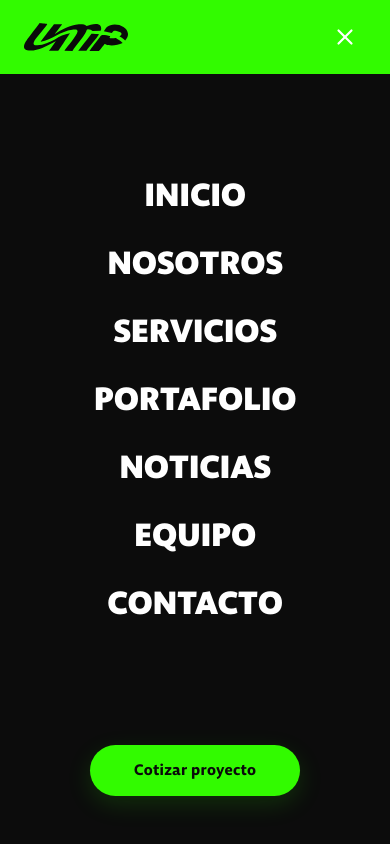
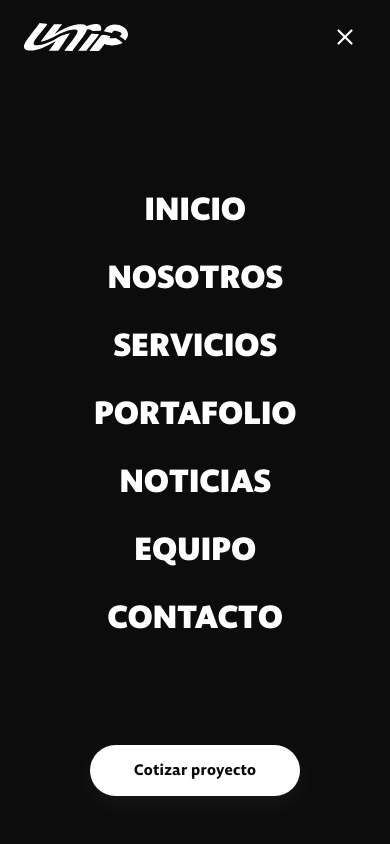
Before and after one commit to kirianL/UMPmedia, a Next.js app: page / in a window 390 px wide. Both pictures are taken after a click on the button 345 px from the left and 37 px from the top of the page. Shown: the top 844 px of the page. Built offline with nearby package versions, Linux system fonts and the light colour scheme.

Commit message:
feat: implement responsive Header component with motion animations and mobile menu overlay

```diff
--- a/components/layout/header.tsx
+++ b/components/layout/header.tsx
@@ -43,17 +43,30 @@ export function Header() {
     setIsScrolled(latest > 60);
   });
 
-  const bgStyle = heroIsVisible
+  const bgStyle = isOpen
+    ? { background: "#0c0c0c" }
+    : heroIsVisible
     ? { background: "#32fb00" }
     : isScrolled
     ? { background: "rgba(10,10,10,0.92)", backdropFilter: "blur(12px)" }
     : { background: "transparent" };
 
-  const textColor = heroIsVisible ? "#0a0a0a" : "#ffffff";
-  const borderColor = heroIsVisible ? "#0a0a0a" : "#ffffff";
+  const textColor = isOpen
+    ? "#ffffff"
+    : heroIsVisible
+    ? "#0a0a0a"
+    : "#ffffff";
+
+  const borderColor = isOpen
+    ? "#ffffff"
+    : heroIsVisible
+    ? "#0a0a0a"
+    : "#ffffff";
 
   // Pick the right logo based on context
-  const logoSrc = heroIsVisible
+  const logoSrc = isOpen
+    ? "/assets/images/ump-logo-white.svg"
+    : heroIsVisible
     ? "/assets/images/ump-logo-dark.svg"
     : "/assets/images/ump-logo-white.svg";
 
@@ -65,7 +78,7 @@ export function Header() {
         transition={{ duration: 0.6, ease: [0.16, 1, 0.3, 1] }}
         style={{
           ...bgStyle,
-          borderBottom: isScrolled
+          borderBottom: isScrolled && !isOpen
             ? "1px solid rgba(255,255,255,0.08)"
             : "none",
           transition: "background 0.35s ease, border-color 0.35s ease",
@@ -159,7 +172,7 @@ export function Header() {
         <button
           onClick={() => setIsOpen(!isOpen)}
           className="md:hidden z-[100000] p-2"
-          style={{ color: isOpen ? "#ffffff" : textColor, transition: "color 0.35s ease" }}
+          style={{ color: textColor, transition: "color 0.35s ease" }}
           aria-label="Toggle Menu"
         >
           {isOpen ? <X size={26} /> : <Menu size={26} />}
@@ -228,21 +241,10 @@ function MobileMenu({ onClose }: { onClose: () => void }) {
       initial="closed"
       animate="open"
       exit="closed"
-      className="fixed inset-0 z-[99998] flex flex-col bg-[#0c0c0c]"
+      className="fixed inset-0 z-[99998] flex flex-col bg-[#0c0c0c] h-[100dvh] w-screen"
     >
-      {/* Top bar: Logo + close X */}
-      <div className="flex items-center justify-between px-6 pt-4 pb-2">
-        <Link href="/" onClick={onClose} className="flex items-center">
-          <Image
-            src="/assets/images/ump-logo-white.svg"
-            alt="UMP Media"
-            width={120}
-            height={34}
-            className="h-7 w-auto object-contain"
-          />
-        </Link>
-        {/* X button is handled by the parent header's z-index button */}
-      </div>
+      {/* Spacer to push content below the fixed header */}
+      <div className="h-20 flex-shrink-0" />
 
       {/* Centred nav links */}
       <motion.nav
@@ -295,24 +297,24 @@ function MobileMenu({ onClose }: { onClose: () => void }) {
             fontWeight: 700,
             fontSize: "0.95rem",
             color: "#0a0a0a",
-            background: "#32fb00",
+            background: "#ffffff",
             borderRadius: "999px",
             padding: "14px 44px",
             textDecoration: "none",
             display: "inline-block",
             textAlign: "center",
-            boxShadow: "0 8px 24px rgba(50,251,0,0.15)",
+            boxShadow: "0 8px 24px rgba(255,255,255,0.05)",
             transition: "transform 0.2s ease, box-shadow 0.2s ease",
           }}
           onMouseEnter={(e) => {
             const el = e.currentTarget as HTMLAnchorElement;
             el.style.transform = "scale(1.04)";
-            el.style.boxShadow = "0 12px 28px rgba(50,251,0,0.25)";
+            el.style.boxShadow = "0 12px 28px rgba(255,255,255,0.15)";
           }}
           onMouseLeave={(e) => {
             const el = e.currentTarget as HTMLAnchorElement;
             el.style.transform = "scale(1)";
-            el.style.boxShadow = "0 8px 24px rgba(50,251,0,0.15)";
+            el.style.boxShadow = "0 8px 24px rgba(255,255,255,0.05)";
           }}
         >
           Cotizar proyecto
```
